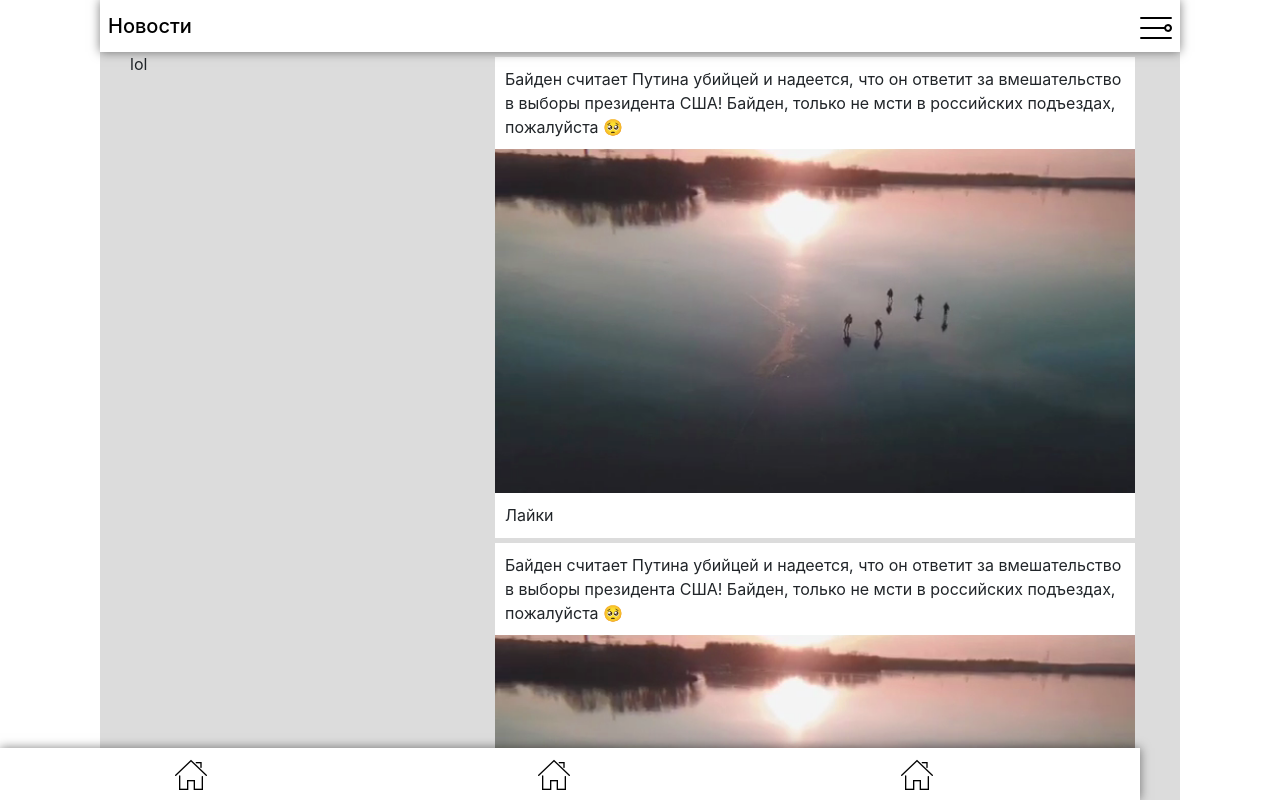
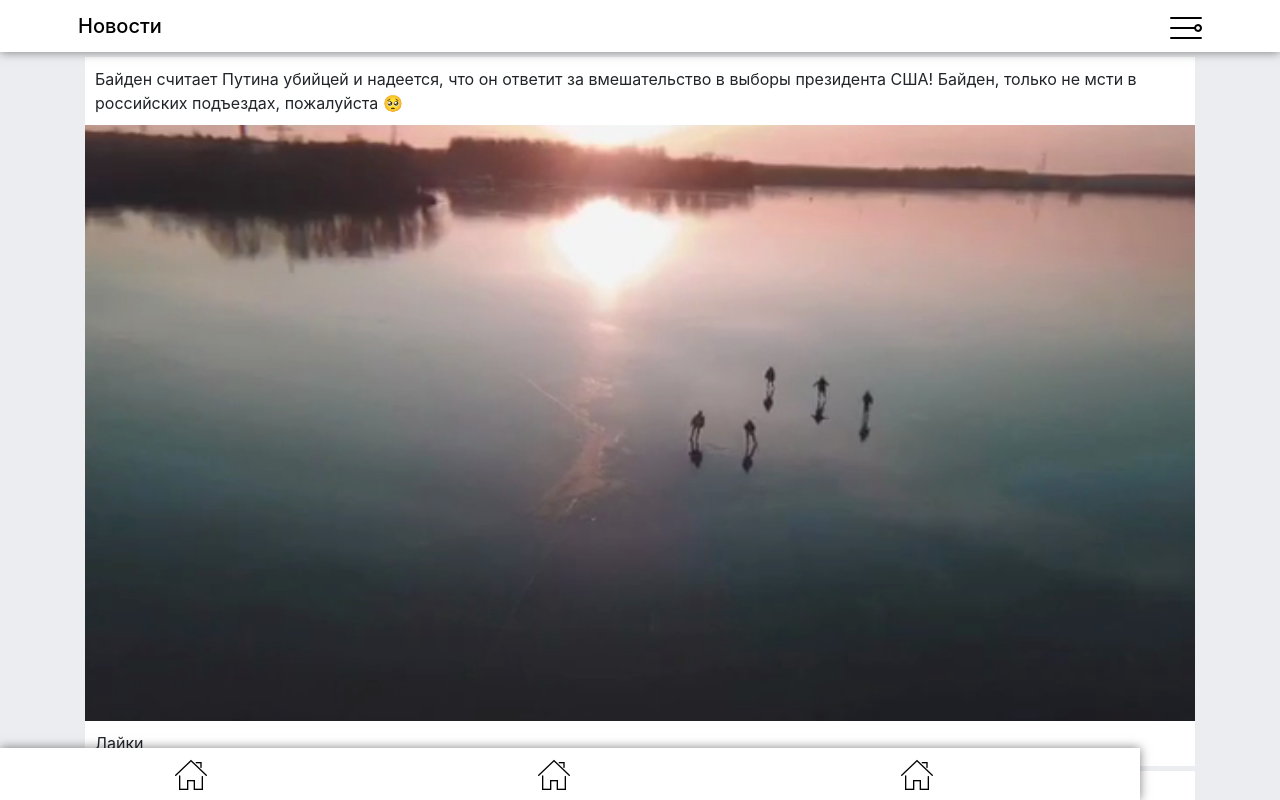
Before and after one commit to SemenSidorov/diplom, a React (Create React App) app in the folder FrontEnd/: page /profile/1/1 in a window 1280 px wide. Shown: the top 800 px of the page. Built offline with nearby package versions, Linux system fonts and the light colour scheme.

Commit message:
news page

```diff
--- a/FrontEnd/src/index.tsx
+++ b/FrontEnd/src/index.tsx
@@ -10,9 +10,7 @@ import {Container} from "react-bootstrap";
 ReactDOM.render(
   <React.StrictMode>
       <BrowserRouter>
-          <Container>
-              <App />
-          </Container>
+          <App />
       </BrowserRouter>
   </React.StrictMode>,
   document.getElementById('root')
--- a/FrontEnd/src/main/Header/Header.tsx
+++ b/FrontEnd/src/main/Header/Header.tsx
@@ -9,7 +9,7 @@ import logo from '../../images/logo.png'
 const Header = ({title,isAuth = false}: HeaderTypes) => {
     return (
             <div style={{ position: 'sticky', top: 0, zIndex: 2, background: '#fff', boxShadow: '0 0 10px rgba(0,0,0,0.5)' }}>
-                <div style={{ display:'flex', justifyContent: 'space-between',padding: '8px'}}>
+                <Container style={{ display:'flex', justifyContent: 'space-between',padding: '8px'}}>
                     <Link to={'/'} style={{alignSelf: 'center', fontWeight: 500, color: '#000', fontSize: 20}}>
                         {title}
                         {!isAuth ? <img width={100} src={logo} alt=""/>: ''}
@@ -19,7 +19,7 @@ const Header = ({title,isAuth = false}: HeaderTypes) => {
                             <img src={settings} style={{width: 32, marginTop: 4, cursor: 'pointer'}} alt=""/>
                         </div>: ''
                     }
-                </div>
+                </Container>
             </div>
     );
 };
--- a/FrontEnd/src/main/Profile/ProfileContainer.tsx
+++ b/FrontEnd/src/main/Profile/ProfileContainer.tsx
@@ -26,11 +26,10 @@ const ProfileContainer = () => {
     }, [currentTab]);
 
     return (
-        <Col md={12}>
+        <div>
             <Header title={getHeaderNameByCurrentTab} isAuth/>
             <MainProfileContainer currentTab={Number(currentTab)}/>
-        </Col>
-
+        </div>
     );
 };
 
--- a/FrontEnd/src/main/Profile/features/MainProfileContainer.tsx
+++ b/FrontEnd/src/main/Profile/features/MainProfileContainer.tsx
@@ -4,6 +4,7 @@ import Footer from "../../Footer/Footer";
 import {menuTabs} from "../../Constants";
 import NewsList from "./components/NewsList";
 import EventsPage from "./components/EventsPage";
+import {Container} from "react-bootstrap";
 
 export interface mainProfileContainerInterface {
     currentTab: number
--- a/FrontEnd/src/main/Profile/features/components/NewsList.tsx
+++ b/FrontEnd/src/main/Profile/features/components/NewsList.tsx
@@ -3,30 +3,13 @@ import New from "./New";
 import {Col, Container} from "react-bootstrap";
 const NewsList = () => {
     return (
-        <div style={{backgroundColor: '#DCDCDC', height: "100%", width: "100%",  overflow: "auto"}}>
-            <Col md={12} style={{display: 'flex'}}>
-                <Col md={4}>
-                    lol
-                </Col>
-                <Col md={8}>
-                    <Col >
-                        <New />
-                    </Col>
-                    <Col >
-                        <New />
-                    </Col>
-                    <Col>
-                        <New />
-                    </Col>
-                    <Col >
-                        <New />
-                    </Col>
-                    <Col >
-                        <New />
-                    </Col>
-
-                </Col>
-            </Col>
+        <div style={{backgroundColor: '#ebedf0', height: "100%", width: "100%",  overflow: "auto"}}>
+            <Container style={{display: 'flex', flexDirection: 'column'}}>
+                    <New />
+                    <New />
+                    <New />
+                    <New />
+            </Container>
         </div>
     );
 };
```
Also changed, not shown: 1 other file (tests, documents, lock files or other folders).
